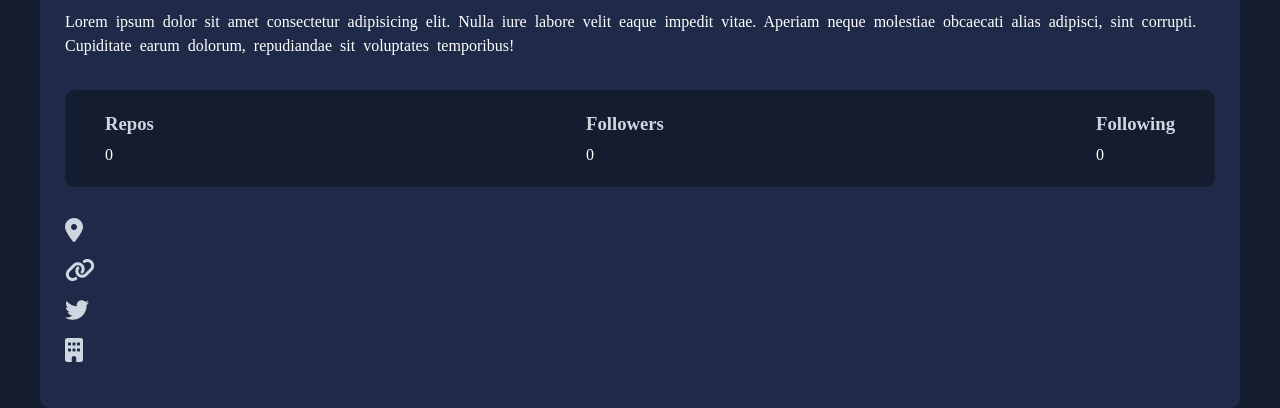
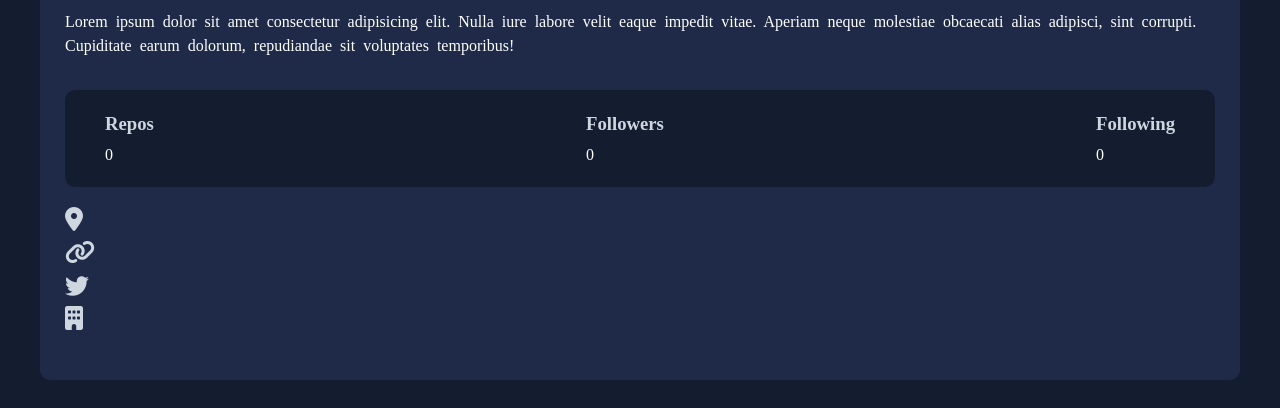
Before and after one commit to kropkakropkakropka/github-user-search, a plain HTML site: page app/index.html in a window 1280 px wide. Shown: the part 558-966 px from the top of the page. After the commit the page ends 938 px from the top, so only its background shows below. Drawn offline with Linux system fonts and the light colour scheme.

Commit message:
small changes

```diff
--- a/app/index.html
+++ b/app/index.html
@@ -43,13 +43,10 @@
             </div>
         </div>
         <div id="links" class="grid gray-font">
-            <div class="link">
-                <i class="fa-solid fa-location-dot fa-xl"></i>
-                <span id="location"></span>
-            </div>
-            <div class="link"><i class="fa-solid fa-link fa-xl"></i><span id="blog"></span></div>
-            <div class="link"><i class="fa-brands fa-twitter fa-xl"></i><span id="twitter"></span></div>
-            <div class="link"><i class="fa-solid fa-building fa-xl"></i><span id="company"></span></div>
+            <i class="fa-solid fa-location-dot fa-xl"></i><p id="location"></p>
+            <i class="fa-solid fa-link fa-xl"></i><p id="blog"></p>
+            <i class="fa-brands fa-twitter fa-xl"></i><p id="twitter"></p>
+            <i class="fa-solid fa-building fa-xl"></i><p id="company"></p>
         </div>
     </main>
     <script src="index.js"></script>
```
Also changed, not shown: 1 other file.
